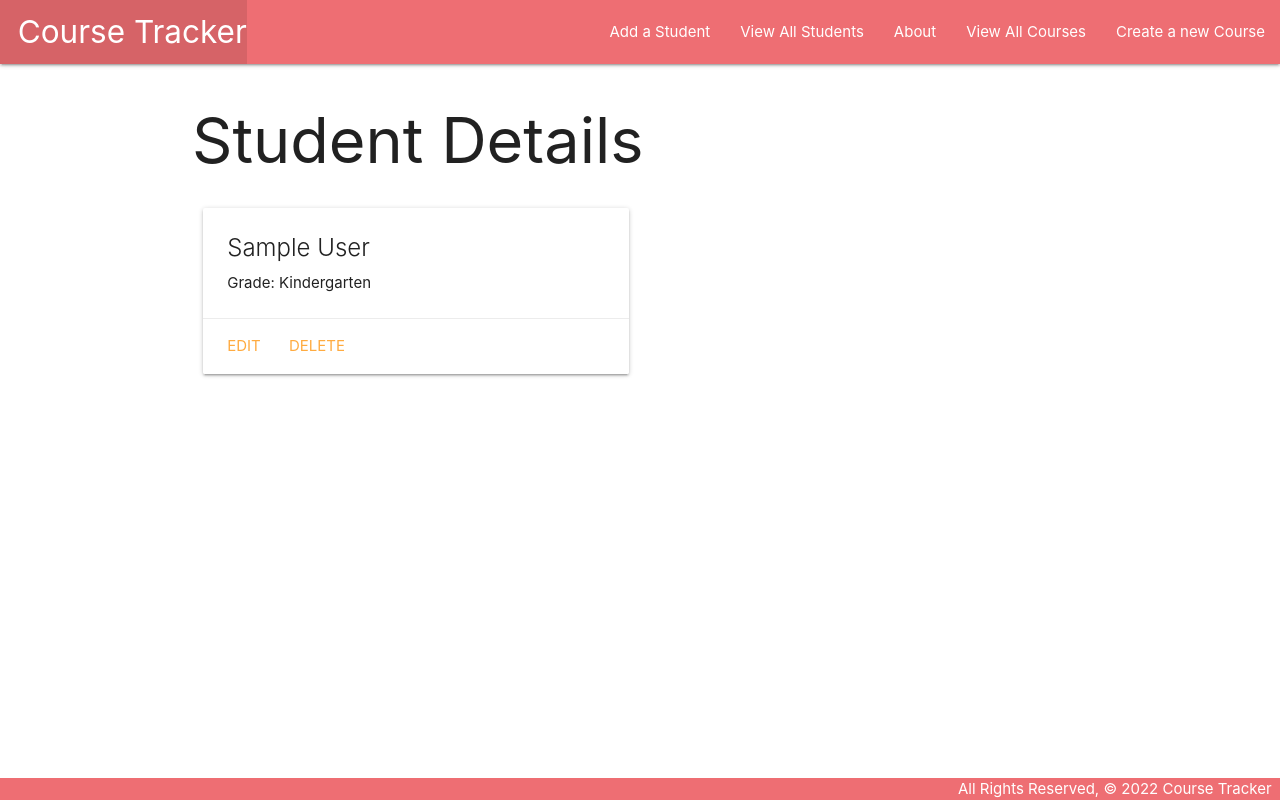
After one commit to weklihua/course-tracker, a Django app: page /students/1/ in a window 1280 px wide. The commit adds this page. Run offline with Django 4.2, Linux system fonts and the light colour scheme; tables that the repository leaves empty hold one stand-in row (values such as "Sample post").

Commit message:
create and un/assign students to classes

```diff
--- a/main_app/models.py
+++ b/main_app/models.py
@@ -38,7 +38,7 @@ class Student(models.Model):
     return self.name
 
   def get_absolute_url(self):
-    return reverse('toys_detail', kwargs={'pk': self.id})
+    return reverse('students_detail', kwargs={'pk': self.id})
 
 class Course(models.Model):
     title = models.CharField(max_length=100)
--- a/main_app/templates/base.html
+++ b/main_app/templates/base.html
@@ -18,6 +18,8 @@
           <li><a href="/" class="left brand-logo">&nbsp;&nbsp;Course Tracker</a></li>
         </ul>
         <ul class="right">
+          <li><a href="{% url 'students_create' %}">Add a Student</a></li>
+          <li><a href="{% url 'students_index' %}">View All Students</a></li>
           <li><a href="{% url 'about' %}">About</a></li>
           <li><a href="{% url 'index' %}">View All Courses</a></li>
           <li><a href="{% url 'courses_create' %}">Create a new Course</a></li>
--- /dev/null
+++ b/main_app/templates/main_app/student_detail.html
@@ -0,0 +1,20 @@
+{% extends 'base.html' %}
+{% block content %}
+
+<h1>Student Details</h1>
+
+<div class="row">
+  <div class="col s6 col-offset-3">
+    <div class="card">
+      <div class="card-content">
+        <span class="card-title">{{ student.name }}</span>
+        <p>Grade: {{ student.get_year_display }}</p>
+      </div>
+      <div class="card-action">
+        <a href="{% url 'students_update' student.id %}">Edit</a>
+        <a href="{% url 'students_delete' student.id %}">Delete</a>
+      </div>
+    </div>
+  </div>
+</div>
+{% endblock %}
--- a/main_app/urls.py
+++ b/main_app/urls.py
@@ -10,6 +10,8 @@ urlpatterns = [
     path('courses/<int:pk>/update/', views.CourseUpdate.as_view(), name='courses_update'),
     path('courses/<int:pk>/delete/', views.CourseDelete.as_view(), name='courses_delete'),
     path('courses/<int:course_id>/add_lesson/', views.add_lesson, name='add_lesson'),
+    path('courses/<int:course_id>/assoc_student/<int:student_id>/', views.assoc_student, name='assoc_student'),
+    path('courses/<int:course_id>/unassoc_student/<int:student_id>/', views.unassoc_student, name='unassoc_student'),
     path('students/', views.StudentList.as_view(), name='students_index'),
     path('students/<int:pk>/', views.StudentDetail.as_view(), name='students_detail'),
     path('students/create/', views.StudentCreate.as_view(), name='students_create'),
--- a/main_app/views.py
+++ b/main_app/views.py
@@ -68,8 +68,7 @@ class StudentDelete(DeleteView):
   success_url = '/students/'
 
 def assoc_student(request, course_id, student_id):
-  course = Course.objects.get(id=course_id)
-  course.students.add(student_id)
+  Course.objects.get(id=course_id).students.add(student_id)
   return redirect('detail', course_id=course_id)
 
 def unassoc_student(request, course_id, student_id):
```
Also changed, not shown: main_app/templates/courses/detail.html (+7 -2 lines), main_app/templates/main_app/student_confirm_delete.html (added, +13 -0 lines), main_app/templates/main_app/student_form.html (added, +21 -0 lines), main_app/templates/main_app/student_list.html (added, +17 -0 lines).
